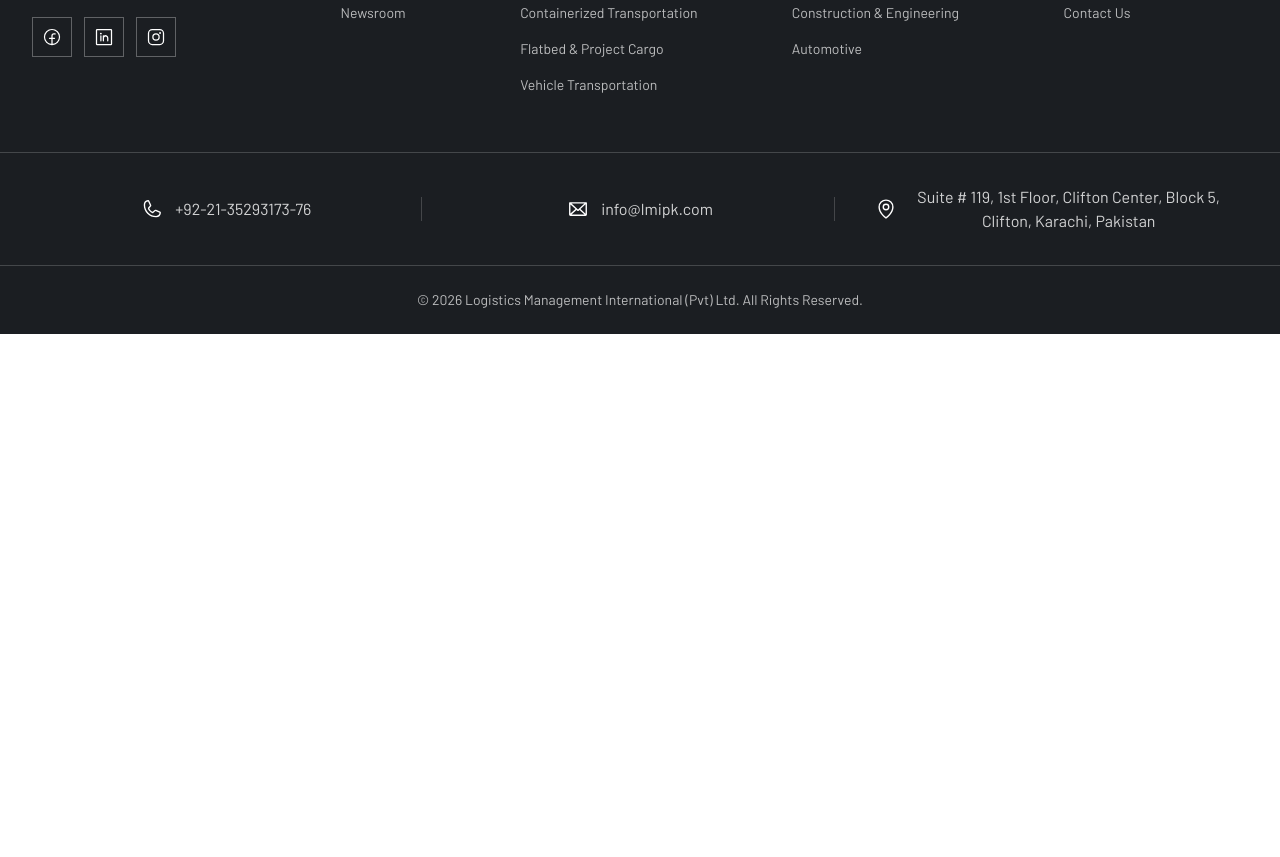
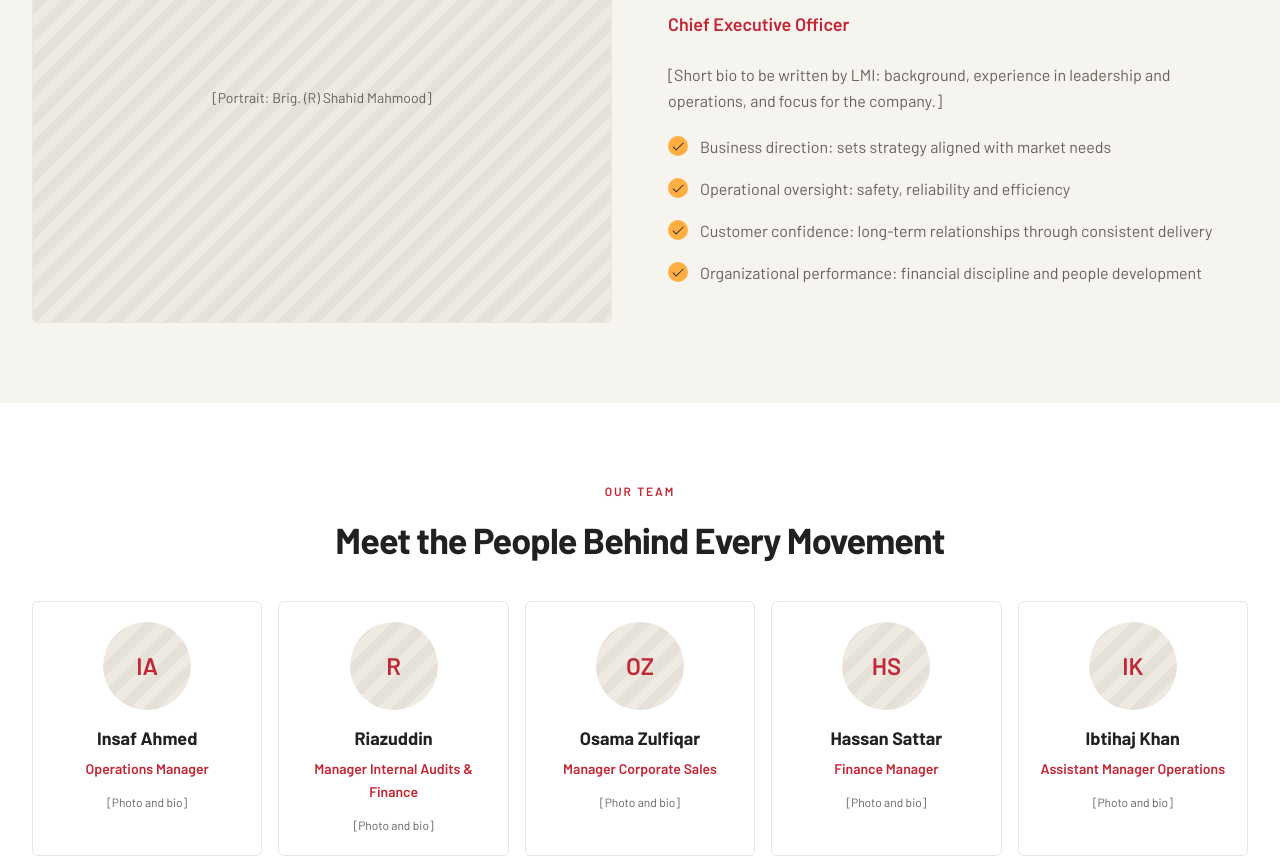
Before and after one commit to abdulrafayb/lmi-website, a React (Vite) app: page /company/leadership in a window 1280 px wide. Shown: the part 1440-2297 px from the top of the page. Before the commit the page ends 1774 px from the top, so only its background shows below. Built offline with nearby package versions, Linux system fonts and the light colour scheme; the HTML template or start-up script is replaced by a standard one.

Commit message:
Add executive leadership profile and centered team grid

```diff
--- a/data/Our Company/Leadership.json
+++ b/data/Our Company/Leadership.json
@@ -37,5 +37,57 @@
         "description": "We focus on long-term value, responsible growth and performance."
       }
     ]
+  },
+  "sectionThree": {
+    "eyebrow": "Executive leadership",
+    "name": "Brig. (R) Shahid Mahmood",
+    "role": "Chief Executive Officer",
+    "bio": "[Short bio to be written by LMI: background, experience in leadership and operations, and focus for the company.]",
+    "focusAreas": [
+      "Business direction: sets strategy aligned with market needs",
+      "Operational oversight: safety, reliability and efficiency",
+      "Customer confidence: long-term relationships through consistent delivery",
+      "Organizational performance: financial discipline and people development"
+    ],
+    "image": null,
+    "imageAlt": "Brig. (R) Shahid Mahmood",
+    "imagePlaceholder": "[Portrait: Brig. (R) Shahid Mahmood]"
+  },
+  "sectionFour": {
+    "eyebrow": "Our team",
+    "heading": "Meet the People Behind Every Movement",
+    "placeholderLabel": "[Photo and bio]",
+    "members": [
+      {
+        "name": "Insaf Ahmed",
+        "initials": "IA",
+        "role": "Operations Manager",
+        "image": null
+      },
+      {
+        "name": "Riazuddin",
+        "initials": "R",
+        "role": "Manager Internal Audits & Finance",
+        "image": null
+      },
+      {
+        "name": "Osama Zulfiqar",
+        "initials": "OZ",
+        "role": "Manager Corporate Sales",
+        "image": null
+      },
+      {
+        "name": "Hassan Sattar",
+        "initials": "HS",
+        "role": "Finance Manager",
+        "image": null
+      },
+      {
+        "name": "Ibtihaj Khan",
+        "initials": "IK",
+        "role": "Assistant Manager Operations",
+        "image": null
+      }
+    ]
   }
 }
--- a/src/pages/our-company/Leadership.jsx
+++ b/src/pages/our-company/Leadership.jsx
@@ -1,11 +1,16 @@
 import SectionOne from "../../sections/our-company/leadership/SectionOne";
 import SectionTwo from "../../sections/our-company/leadership/SectionTwo";
+import SectionThree from "../../sections/our-company/leadership/SectionThree";
+
+import SectionFour from "../../sections/our-company/leadership/SectionFour";
 
 export default function Leadership() {
   return (
     <>
       <SectionOne />
       <SectionTwo />
+      <SectionThree />
+      <SectionFour />
     </>
   );
 }
--- /dev/null
+++ b/src/sections/our-company/leadership/SectionFour.jsx
@@ -0,0 +1,63 @@
+import Eyebrow from "../../../ui/Eyebrow";
+import Reveal from "../../../components/Reveal";
+import leadershipData from "../../../../data/Our Company/Leadership.json";
+
+const { eyebrow, heading, placeholderLabel, members } =
+  leadershipData.sectionFour;
+
+export default function SectionFour() {
+  return (
+    <section
+      className="bg-surface py-12 text-center md:py-16 lg:py-20"
+      aria-labelledby="leadership-people-heading"
+    >
+      <div className="wrapper max-w-320">
+        <Reveal>
+          <Eyebrow className="mb-4">{eyebrow}</Eyebrow>
+          <h2
+            id="leadership-people-heading"
+            className="text-hero-heading text-2xl leading-snug font-bold tracking-tight md:text-3xl lg:text-4xl"
+          >
+            {heading}
+          </h2>
+        </Reveal>
+        <ul className="mt-9 grid grid-cols-1 gap-4 sm:grid-cols-2 lg:grid-cols-5">
+          {members.map(({ name, initials, role, image }, index) => (
+            <Reveal as="li" key={name} delay={index * 0.05}>
+              <article className="border-trust-border h-full min-w-0 rounded-md border p-5">
+                <div className="mx-auto flex size-22 items-center justify-center overflow-hidden rounded-full bg-[repeating-linear-gradient(135deg,var(--color-hero-stripe-light)_0_0.625rem,var(--color-hero-stripe-dark)_0.625rem_1.25rem)]">
+                  {image ? (
+                    <img
+                      src={image}
+                      alt={name}
+                      loading="lazy"
+                      className="h-full w-full object-cover"
+                    />
+                  ) : (
+                    <span
+                      className="text-brand-red text-2xl font-semibold"
+                      aria-hidden="true"
+                    >
+                      {initials}
+                    </span>
+                  )}
+                </div>
+                <h3 className="text-hero-heading mt-4 text-lg leading-snug font-bold">
+                  {name}
+                </h3>
+                <p className="text-brand-red mt-2 text-sm leading-relaxed font-semibold">
+                  {role}
+                </p>
+                {!image && (
+                  <p className="text-hero-copy mt-3 text-xs leading-relaxed">
+                    {placeholderLabel}
+                  </p>
+                )}
+              </article>
+            </Reveal>
+          ))}
+        </ul>
+      </div>
+    </section>
+  );
+}
--- /dev/null
+++ b/src/sections/our-company/leadership/SectionThree.jsx
@@ -0,0 +1,74 @@
+import { Check } from "@phosphor-icons/react";
+import Eyebrow from "../../../ui/Eyebrow";
+import Reveal from "../../../components/Reveal";
+import leadershipData from "../../../../data/Our Company/Leadership.json";
+
+const {
+  eyebrow,
+  name,
+  role,
+  bio,
+  focusAreas,
+  image,
+  imageAlt,
+  imagePlaceholder,
+} = leadershipData.sectionThree;
+
+export default function SectionThree() {
+  return (
+    <section
+      id="leadership-team"
+      className="bg-proof-surface scroll-mt-24 py-12 text-center md:py-16 lg:py-20 lg:text-left"
+      aria-labelledby="leadership-ceo-heading"
+    >
+      <div className="wrapper grid max-w-320 items-center gap-10 lg:grid-cols-2 lg:gap-14">
+        <Reveal className="border-trust-border flex aspect-[9/7] w-full items-center justify-center overflow-hidden rounded-md border bg-[repeating-linear-gradient(135deg,var(--color-hero-stripe-light)_0_0.625rem,var(--color-hero-stripe-dark)_0.625rem_1.25rem)]">
+          {image ? (
+            <img
+              src={image}
+              alt={imageAlt}
+              className="h-full w-full object-cover"
+              loading="lazy"
+            />
+          ) : (
+            <span
+              className="text-hero-copy px-6 text-center text-sm"
+              aria-hidden="true"
+            >
+              {imagePlaceholder}
+            </span>
+          )}
+        </Reveal>
+        <Reveal delay={0.1}>
+          <Eyebrow className="mb-5">{eyebrow}</Eyebrow>
+          <h2
+            id="leadership-ceo-heading"
+            className="text-hero-heading text-2xl leading-snug font-bold tracking-tight md:text-3xl lg:text-4xl"
+          >
+            {name}
+          </h2>
+          <p className="text-brand-red mt-4 text-base font-semibold lg:text-lg">
+            {role}
+          </p>
+          <p className="text-hero-copy mt-6 text-base leading-relaxed">{bio}</p>
+          <ul className="mt-5 space-y-4">
+            {focusAreas.map((area) => (
+              <li
+                key={area}
+                className="text-hero-copy flex flex-col items-center gap-3 text-sm leading-relaxed lg:flex-row lg:items-start lg:text-base"
+              >
+                <span
+                  className="bg-proof-accent text-hero-heading grid size-5 shrink-0 place-items-center rounded-full lg:mt-0.5"
+                  aria-hidden="true"
+                >
+                  <Check size={14} />
+                </span>
+                <span>{area}</span>
+              </li>
+            ))}
+          </ul>
+        </Reveal>
+      </div>
+    </section>
+  );
+}
```
